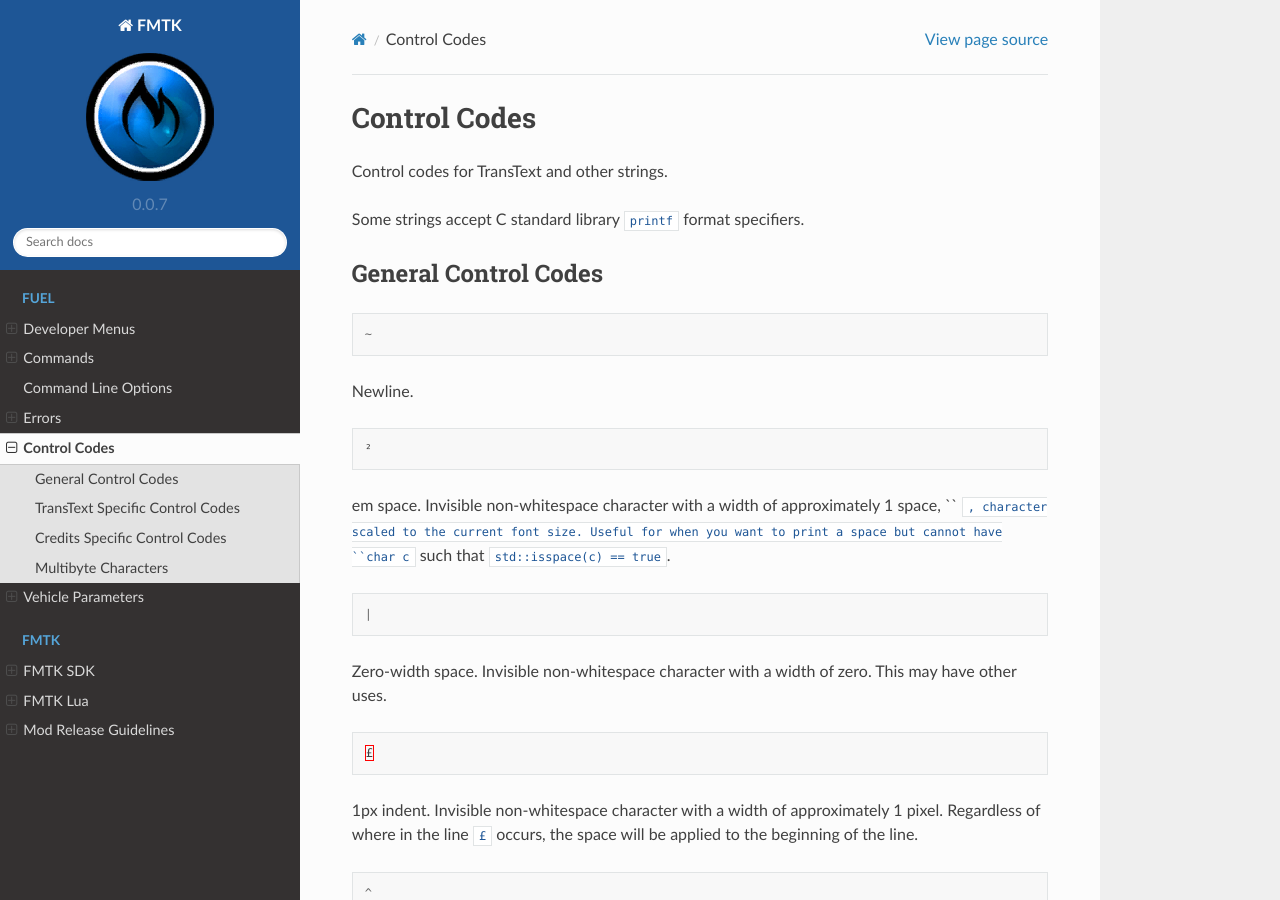
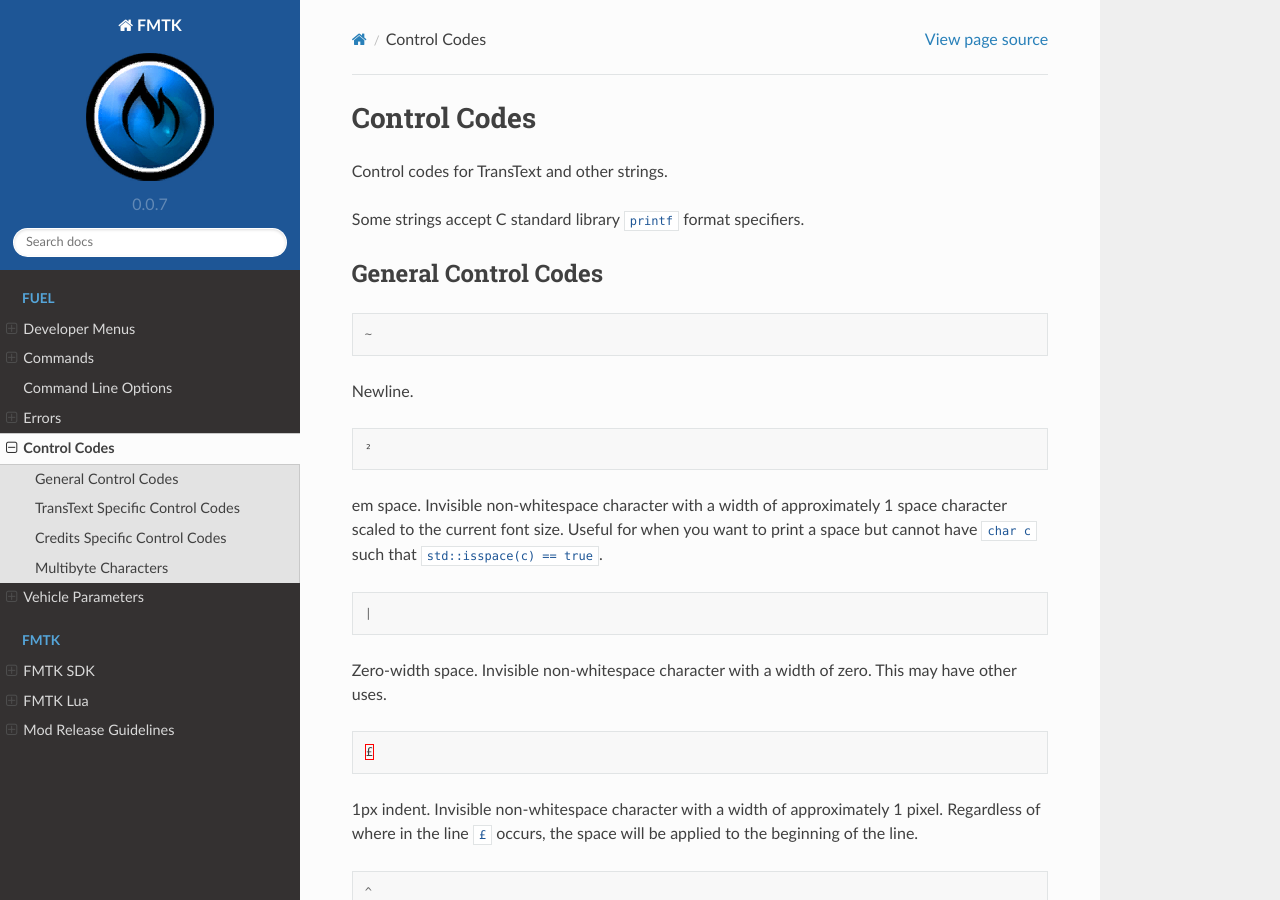
Before and after one commit to widberg/fmtk, a Sphinx documentation site: the page built from docs/source/fuelcontrolcodes.rst, in a window 1280 px wide and 900 px high. Built offline with Sphinx 7.4.7 and the Read the Docs theme 2.0.0, drawn with Linux system fonts in a browser that asks for light colours.

Commit message:
control codes

```diff
--- a/docs/source/fuelcontrolcodes.rst
+++ b/docs/source/fuelcontrolcodes.rst
@@ -18,7 +18,7 @@
 
    ²
 
-em space. Invisible non-whitespace character with a width of approximately 1 space, `` ``, character scaled to the current font size. Useful for when you want to print a space but cannot have ``char c`` such that ``std::isspace(c) == true``.
+em space. Invisible non-whitespace character with a width of approximately 1 space character scaled to the current font size. Useful for when you want to print a space but cannot have ``char c`` such that ``std::isspace(c) == true``.
 
 .. code-block:: c
 
```
